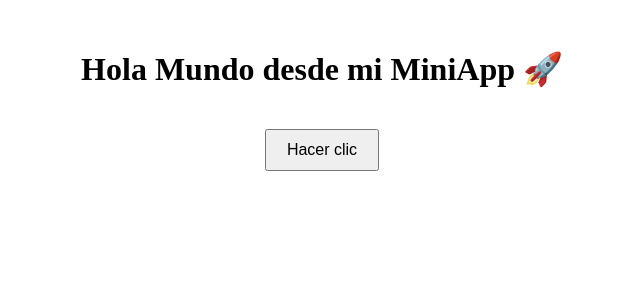
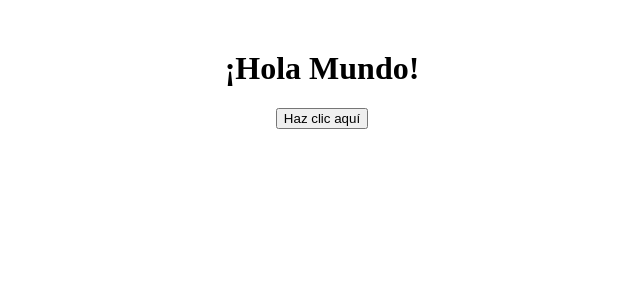
Before and after one commit to Nicolass94/Hola-Mundo, a Next.js app: page / in a window 1280 px wide. Shown: the top 300 px of the page, without its empty margins (318-958 px from the left). Built offline with nearby package versions, Linux system fonts and the light colour scheme.

Commit message:
Creo carpeta app con página Hola Mundo

```diff
--- /dev/null
+++ b/app/page.tsx
@@ -0,0 +1,10 @@
+export default function Page() {
+  return (
+    <main style={{ textAlign: "center", marginTop: "50px" }}>
+      <h1>¡Hola Mundo!</h1>
+      <button onClick={() => alert("¡Botón funcionando!")}>
+        Haz clic aquí
+      </button>
+    </main>
+  );
+}
```
